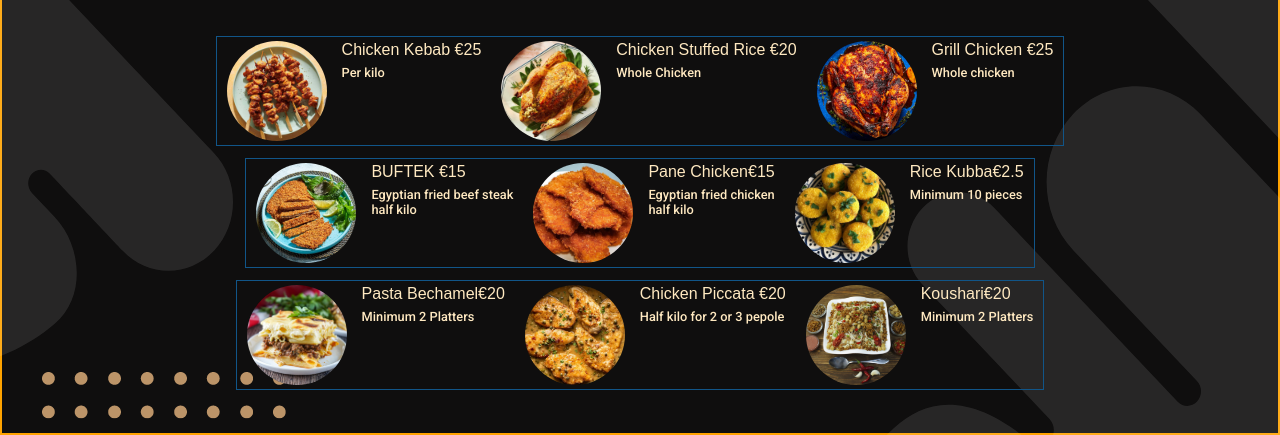
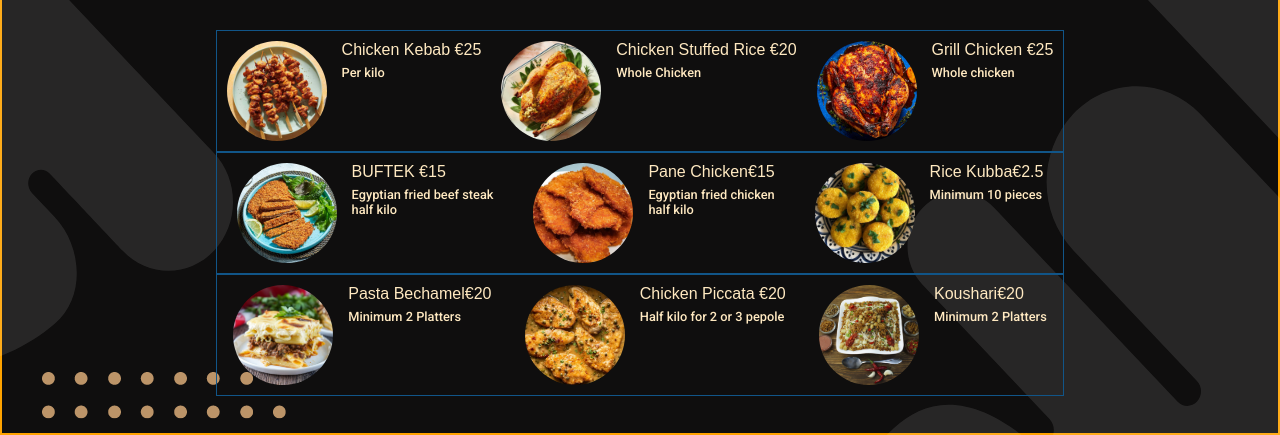
Before and after one commit to John11Dark/Arabic-Food-Website, a plain HTML site: page pages/Menu.html in a window 1280 px wide. Shown: the part 365-800 px from the top of the page. Drawn offline with Linux system fonts and the light colour scheme.

```diff
--- a/pages/Menu.html
+++ b/pages/Menu.html
@@ -1,15 +1,15 @@
 <!DOCTYPE html>
 <html lang="en">
+
     <head>
         <meta charset="UTF-8">
         <meta name="viewport" content="width=device-width, initial-scale=1.0">
         <title>Food Menu</title>
+        <link rel="stylesheet" href="../styles/styles.css">
+        <link rel="stylesheet" href="../styles/menu.css">
+        <link rel="shortcut icon" href="../assets/images/ARABIC FOOD LOGO.png" type="image/x-icon">
+    </head>
 
-    <link rel="stylesheet" href="../styles/styles.css">
-    <link rel="stylesheet" href="../assets/images/">
-
-
-</head>
     <body>
         <section class="effect-images">
             <div class="blur-clr">
@@ -35,7 +35,7 @@
                 <li><a class="header-link" href="./About.html">About</a></li>
                 <li><a class="header-link" active="true" href="./Menu.html">Menu</a></li>
                 <li><a class="header-link" href="./Contact.html">Contact</a></li>
-            <li><a class="header-link"  href="./Review.html">Review</a></li>
+                <li><a class="header-link" href="./Review.html">Review</a></li>
             </ul>
         </header>
 
@@ -45,7 +45,8 @@
             </h3>
         </div>
 
-    <div class="container">
+        <section class="menu-container">
+            <article class="container">
                 <div class="item">
                     <img src="../assets/images/Chicken-Kebab.jpg" alt="Chicken-Kebab" class="food-image">
                     <div class="food-info">
@@ -68,8 +69,8 @@
                     </div>
                 </div>
 
-    </div>
-    <div class="container">
+            </article>
+            <article class="container">
                 <div class="item">
                     <img src="../assets/images/BUFTEK.jpg" alt="BUFTEK" class="food-image">
                     <div class="food-info">
@@ -92,8 +93,8 @@
                     </div>
                 </div>
 
-    </div>
-    <div class="container">
+            </article>
+            <article class="container">
                 <div class="item">
                     <img src="../assets/images/Macarona Bechamel.jpg" alt="Pasta Bechamel" class="food-image">
                     <div class="food-info">
@@ -116,11 +117,8 @@
                     </div>
                 </div>
 
-    </div>
+            </article>
+        </section>
+    </body>
 
-
-
-
-
-</body>
 </html>
```
Lines whose indentation alone changed are shown as unchanged.
